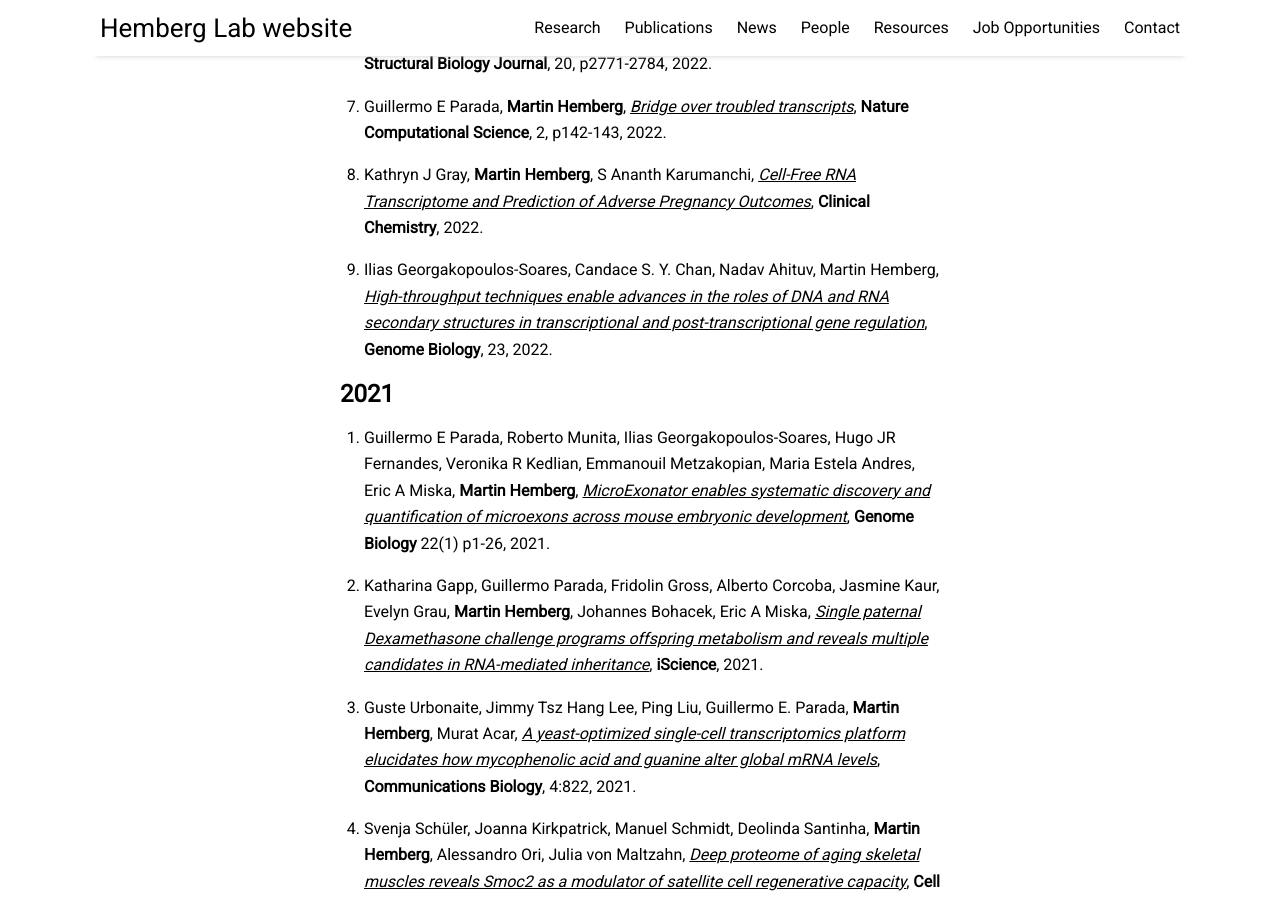
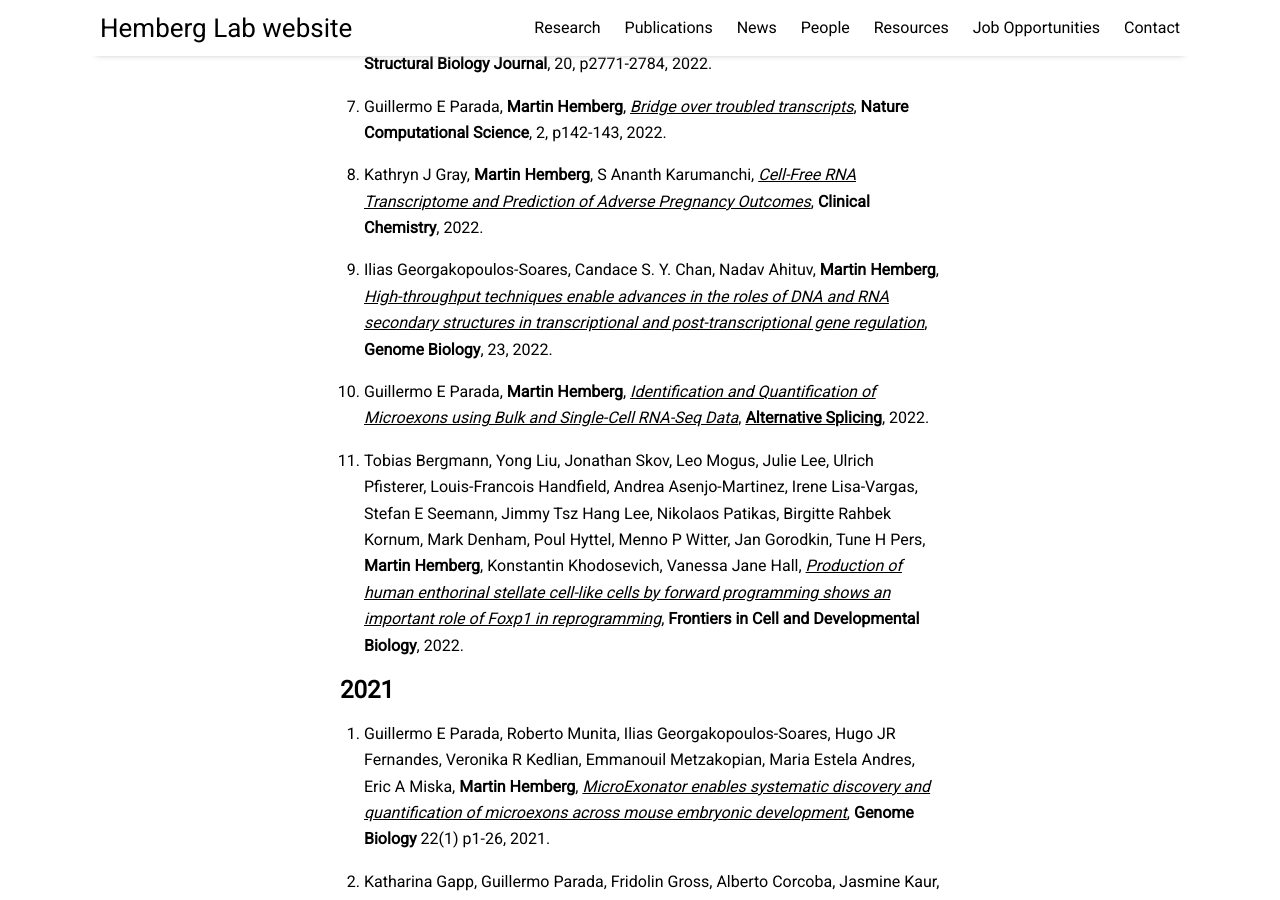
Before and after one commit to jaewon-cho/sdfasdf2dscf34fad.github.io, a Jekyll site: the page built from pages/publications.md, in a window 1280 px wide and 900 px high, scrolled down 1067 px. Built offline with Jekyll 4.4.1, drawn with Linux system fonts in a browser that asks for light colours; nearby versions of some CDN libraries.

Commit message:
Updated several pages

```diff
--- a/pages/publications.md
+++ b/pages/publications.md
@@ -26,7 +26,11 @@ For an up to date list of all publications (including preprints), please see [Go
 
 8.  Kathryn J Gray, **Martin Hemberg**, S Ananth Karumanchi, [*Cell-Free RNA Transcriptome and Prediction of Adverse Pregnancy Outcomes*](https://academic.oup.com/clinchem/advance-article-abstract/doi/10.1093/clinchem/hvac109/6656108), **Clinical Chemistry**, 2022.
 
-9. Ilias Georgakopoulos-Soares, Candace S. Y. Chan, Nadav Ahituv, Martin Hemberg, [*High-throughput techniques enable advances in the roles of DNA and RNA secondary structures in transcriptional and post-transcriptional gene regulation*](https://genomebiology.biomedcentral.com/articles/10.1186/s13059-022-02727-6), **Genome Biology**, 23, 2022.
+9. Ilias Georgakopoulos-Soares, Candace S. Y. Chan, Nadav Ahituv, **Martin Hemberg**, [*High-throughput techniques enable advances in the roles of DNA and RNA secondary structures in transcriptional and post-transcriptional gene regulation*](https://genomebiology.biomedcentral.com/articles/10.1186/s13059-022-02727-6), **Genome Biology**, 23, 2022.
+
+10. Guillermo E Parada, **Martin Hemberg**, [*Identification and Quantification of Microexons using Bulk and Single-Cell RNA-Seq Data*](https://link.springer.com/protocol/10.1007/978-1-0716-2521-7_8), [**Alternative Splicing**](https://link.springer.com/book/10.1007/978-1-0716-2521-7), 2022.
+
+11. Tobias Bergmann, Yong Liu, Jonathan Skov, Leo Mogus, Julie Lee, Ulrich Pfisterer, Louis-Francois Handfield, Andrea Asenjo-Martinez, Irene Lisa-Vargas, Stefan E Seemann, Jimmy Tsz Hang Lee, Nikolaos Patikas, Birgitte Rahbek Kornum, Mark Denham, Poul Hyttel, Menno P Witter, Jan Gorodkin, Tune H Pers, **Martin Hemberg**, Konstantin Khodosevich, Vanessa Jane Hall, [*Production of human enthorinal stellate cell-like cells by forward programming shows an important role of Foxp1 in reprogramming*](https://www.frontiersin.org/articles/10.3389/fcell.2022.976549/full?field=&journalName=Frontiers_in_Cell_and_Developmental_Biology&id=976549), **Frontiers in Cell and Developmental Biology**, 2022.
 
 ## <a id="2021"></a>2021
 
```
Also changed, not shown: pages/contact.md (+2 -0 lines), pages/news.md (+8 -0 lines), pages/people.md (+5 -1 lines), pages/resources.md (+2 -0 lines).
